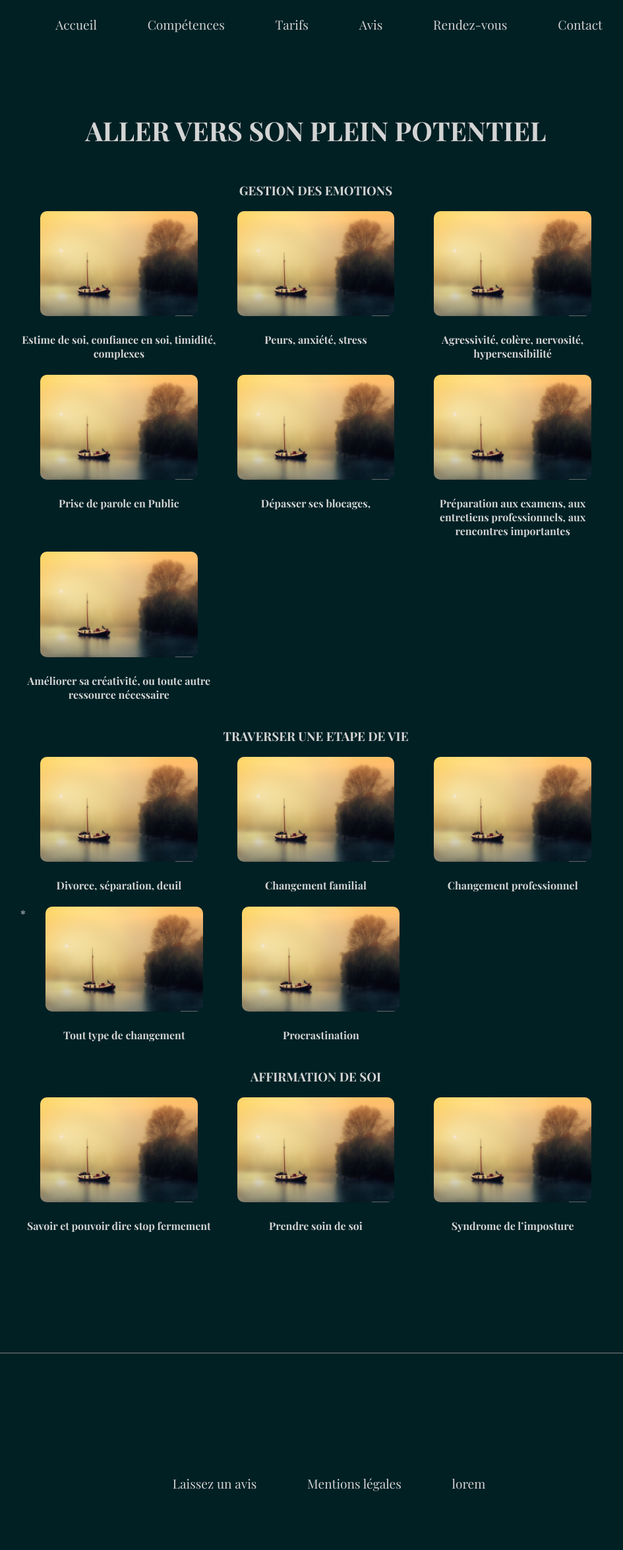
After one commit to Maxime-Le-Goff/Hypnose, a PHP site: the page made by html/compétences.html in a window 1280 px wide. The commit adds this page. Shown: the whole page at 66% size, without its empty margins (161-1106 px from the left). Run offline with PHP 8.4, Linux system fonts and the light colour scheme.

Commit message:
skills page

```diff
--- a/css/style.css
+++ b/css/style.css
@@ -3,49 +3,139 @@ body{
     padding:0;
     text-align:center;
     background-color: rgb(0, 32, 36);
-    color:white;
+    color:lightgrey;
+    font-family:  'Playfair Display', serif;
 }
+
 nav {
     padding:0.5em;
 }
-a{
+
+.main_nav {
     text-decoration: none;
     color:rgb(0, 32, 36);
-    padding:0.6em;
-    font-size:1.3em;
+    padding:0.6em 1em;
+    font-size:1.1em;
+    margin:1em;
+    box-shadow: inset 0 0 0 0 rgb(0, 32, 36);
 }
-a:hover{
-    background-color:rgb(0, 32, 36);
+
+.main_nav:hover{
+    box-shadow: inset 200px 0 0 0 rgb(0, 32, 36);
     color:white;
     border-radius: 5%;
-    transition: 0.5s ;
-
+    transition: ease-out 0.6s;
 }
 
 ul{
     display:flex;
-    justify-content: space-evenly;
+    justify-content: center;
 }
 li{
     list-style: none;
 }
 
-header{
+.home_header{
     position: relative;
     background-image: url('../pier-407252.jpg');
+    background-position: center;
     background-size: cover;
-    background-position: center;
-    opacity: 0.9;
     height:100vh;
 }
-.container {
+
+footer {
+    margin: 10em 0 4em 0;
+}
+
+img {
+    max-width: 80%;
+    height: auto;
+    border-radius: 10px;
+}
+
+p {
+    text-align:justify;
+}
+
+.title_home {
     position:absolute;
     top:50%;
     left:50%;
     transform: translate(-50%, -50%);
     color:rgb(0, 32, 36);
 }
-h1,
-h2{
-    font-size:3em;
+
+.title_home h1 {
+    font-size : 3em;
 }
+
+.title_home h2 {
+    font-size: 2em;
+}
+
+.container {
+    width:70%;
+    margin:auto;
+    display:flex;
+    flex-direction: column;
+    margin-bottom:10em;
+    margin-top:4em;
+}
+
+.container h2 {
+    font-size: 2.5em;
+}
+
+.value {
+    width:30%;
+    padding:1.5em;
+}
+
+.value h4 {
+    font-size : 1.3em;
+    text-shadow: 3px 4px 7px rgba(81,67,21,0.8);
+}
+
+.values_title {
+    margin:4em 0 2em 0;
+    font-size: 1.8em;
+}
+
+.values {
+    display:flex;
+}
+
+.dark_background_nav {
+    text-decoration: none;
+    color:lightgrey;
+    padding:0.6em 1em;
+    font-size:1.1em;
+    margin:1em;
+    box-shadow: inset 0 0 0 0 lightgrey;
+    font-size:1.2em;
+}
+
+.dark_background_nav:hover{
+    box-shadow: inset 200px 0 0 0 lightgrey;
+    color:rgb(0, 32, 36);
+    border-radius: 5%;
+    transition: ease-out 0.6s;
+}
+
+hr {
+    width:80%;
+    border-top: 1px solid grey;
+    border-bottom: 0px;
+}
+
+/* Page Compétences */
+
+.theme {
+    display:flex;
+    flex-wrap: wrap;
+
+}
+
+.card {
+    max-width:calc(100%/3);
+}
--- /dev/null
+++ b/html/compétences.html
@@ -0,0 +1,113 @@
+<!DOCTYPE html>
+<html lang="fr">
+<head>
+    <meta charset="UTF-8">
+    <meta http-equiv="X-UA-Compatible" content="IE=edge">
+    <meta name="viewport" content="width=device-width, initial-scale=1.0">
+    <title>Sophrologie et P.N.L</title>
+    <link rel="stylesheet" href="../css/style.css">
+    <link rel="preconnect" href="https://fonts.googleapis.com">
+    <link rel="preconnect" href="https://fonts.gstatic.com" crossorigin>
+    <link href="https://fonts.googleapis.com/css2?family=Open+Sans:wght@300;400;600;700&family=Playfair+Display:wght@400;700&display=swap" rel="stylesheet">
+</head>
+<body>
+    <header>
+        <nav>
+            <ul>
+                <li><a class="dark_background_nav" href="index.html">Accueil</a></li>
+                <li><a class="dark_background_nav" href="compétences.html">Compétences</a></li>
+                <li><a class="dark_background_nav" href="#">Tarifs</a></li>
+                <li><a class="dark_background_nav" href="#">Avis</a></li>
+                <li><a class="dark_background_nav" href="#">Rendez-vous</a></li>
+                <li><a class="dark_background_nav" href="#">Contact</a></li>
+            </ul>
+        </nav>
+    </header>
+    <main>
+        <div class="container">
+        <h2>ALLER VERS SON PLEIN POTENTIEL</h2>
+            <div class="skills">
+                <h3>GESTION DES EMOTIONS</h3>
+                <div class="theme">
+                        <div class="card">
+                            <img src="../boat-1992137.jpg" alt="">
+                            <h4>Estime de soi, confiance en soi, timidité, complexes</h4>
+                        </div>
+                        <div class="card">
+                            <img src="../boat-1992137.jpg" alt="">
+                            <h4>Peurs, anxiété, stress</h4>
+                        </div>
+                        <div class="card">
+                            <img src="../boat-1992137.jpg" alt="">
+                            <h4>Agressivité, colère, nervosité, hypersensibilité</h4>
+                        </div>
+                        <div class="card">
+                            <img src="../boat-1992137.jpg" alt="">
+                            <h4>Prise de parole en Public</h4>
+                        </div>
+                        <div class="card">
+                            <img src="../boat-1992137.jpg" alt="">
+                            <h4>Dépasser ses blocages, </h4>
+                        </div>
+                        <div class="card">
+                            <img src="../boat-1992137.jpg" alt="">
+                            <h4>Préparation aux examens, aux entretiens professionnels, aux rencontres importantes</h4>
+                        </div>
+                        <div class="card">
+                            <img src="../boat-1992137.jpg" alt="">
+                            <h4>Améliorer sa créativité, ou toute autre ressource nécessaire</h4>
+                        </div>
+                </div>
+                <h3>TRAVERSER UNE ETAPE DE VIE</h3>
+                <div class="theme">
+                        <div class="card">
+                            <img src="../boat-1992137.jpg" alt="">
+                            <h4>Divorce, séparation, deuil</h4>
+                        </div>
+                        <div class="card">
+                            <img src="../boat-1992137.jpg" alt="">
+                            <h4>Changement familial</h4>
+                        </div>
+                        <div class="card">
+                            <img src="../boat-1992137.jpg" alt="">
+                            <h4>Changement professionnel</h4>
+                        </div>*<div class="card">
+                            <img src="../boat-1992137.jpg" alt="">
+                            <h4>Tout type de changement</h4>
+                        </div>
+                        <div class="card">
+                            <img src="../boat-1992137.jpg" alt="">
+                            <h4>Procrastination</h4>
+                        </div>
+                </div>
+                <h3>AFFIRMATION DE SOI</h3>
+                <div class="theme">
+                        <div class="card">
+                            <img src="../boat-1992137.jpg" alt="">
+                            <h4>Savoir et pouvoir dire stop fermement</h4>
+                        </div>
+                        <div class="card">
+                            <img src="../boat-1992137.jpg" alt="">
+                            <h4>Prendre soin de soi</h4>
+                        </div>
+                        <div class="card">
+                            <img src="../boat-1992137.jpg" alt="">
+                            <h4>Syndrome de l’imposture</h4>
+                        </div>
+                </div>
+            </div>
+    </div>
+
+    </main>
+    <hr>
+    <footer>
+        <nav>
+            <ul>
+                <li><a class="dark_background_nav" href="#">Laissez un avis</a></li>
+                <li><a class="dark_background_nav" href="#">Mentions légales</a></li>
+                <li><a class="dark_background_nav" href="#">lorem</a></li>
+            </ul>
+        </nav>
+    </footer>
+</body>
+</html>
```
Also changed, not shown: html/index.html (+35 -21 lines), yoga-2176668_1920.jpg (added).
